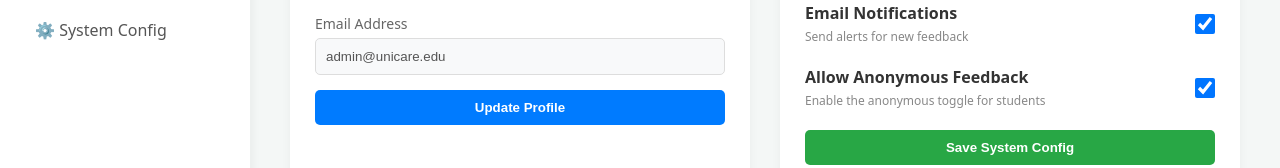
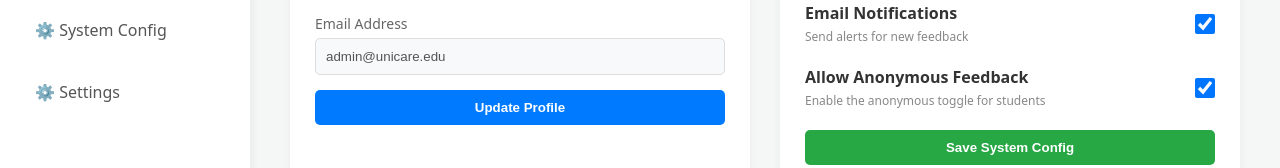
Before and after one commit to it23375314/unicare-counseling-platform, a React app in the folder frontend/: page /system-config in a window 1280 px wide. Shown: the part 337-505 px from the top of the page. Built offline with nearby package versions, Linux system fonts and the light colour scheme; the HTML template or start-up script is replaced by a standard one.

Commit message:
update setting navigation in systemconfig page

```diff
--- a/frontend/src/pages/SystemConfig.jsx
+++ b/frontend/src/pages/SystemConfig.jsx
@@ -39,6 +39,7 @@ const SystemConfig = () => {
           <li onClick={() => navigate('/admin-users')}>👥 User Management</li>
           <li onClick={() => navigate('/admin-logs')}>📝 Platform Logs</li>
           <li onClick={() => navigate('/system-config')}>⚙️ System Config</li>
+          <li onClick={() => navigate('/settings')}>⚙️ Settings</li>
         </ul>
         <ul style={{ flex: 0 }}>
           <li onClick={handleLogout} style={{ color: '#dc3545' }}>🚪 Logout</li>
```
